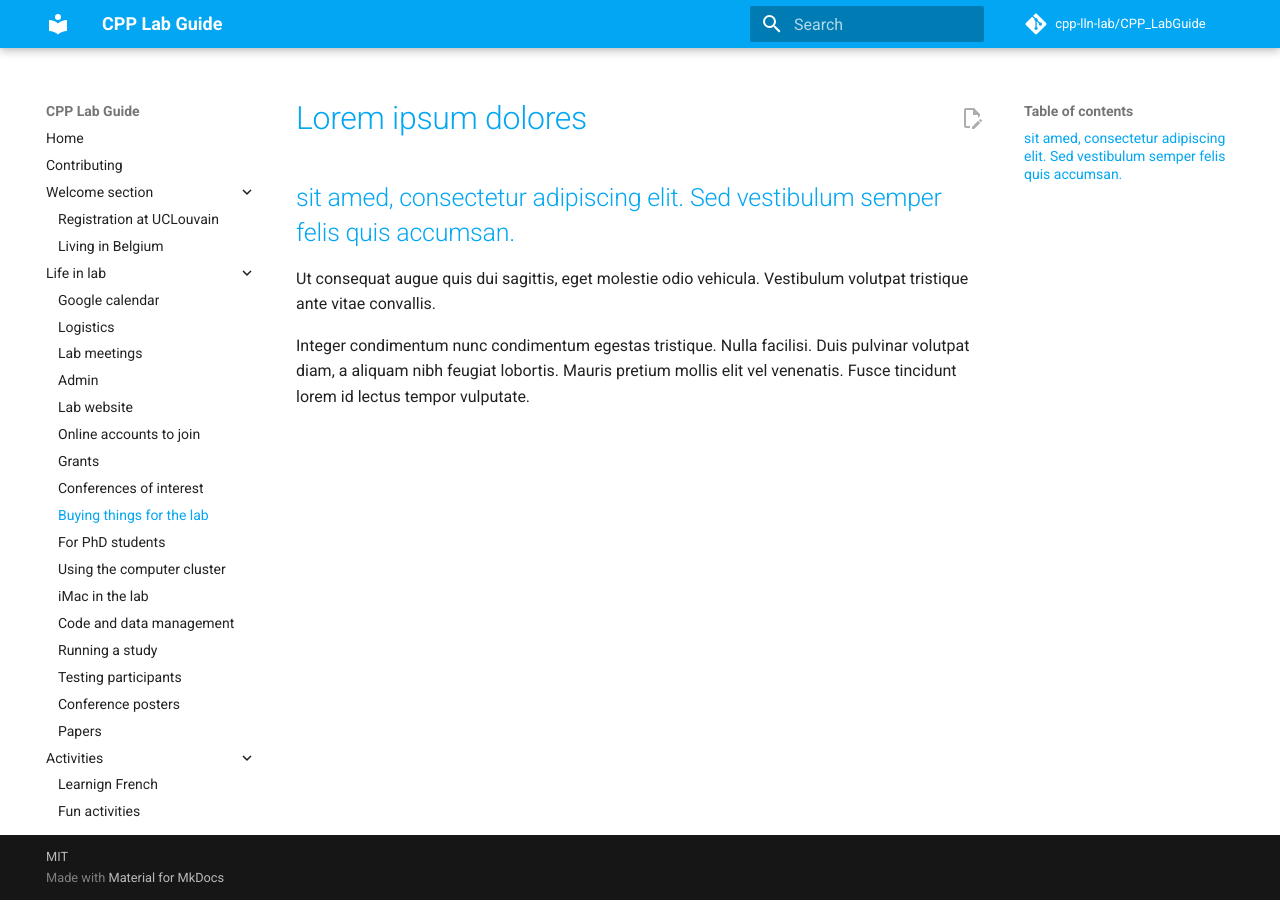
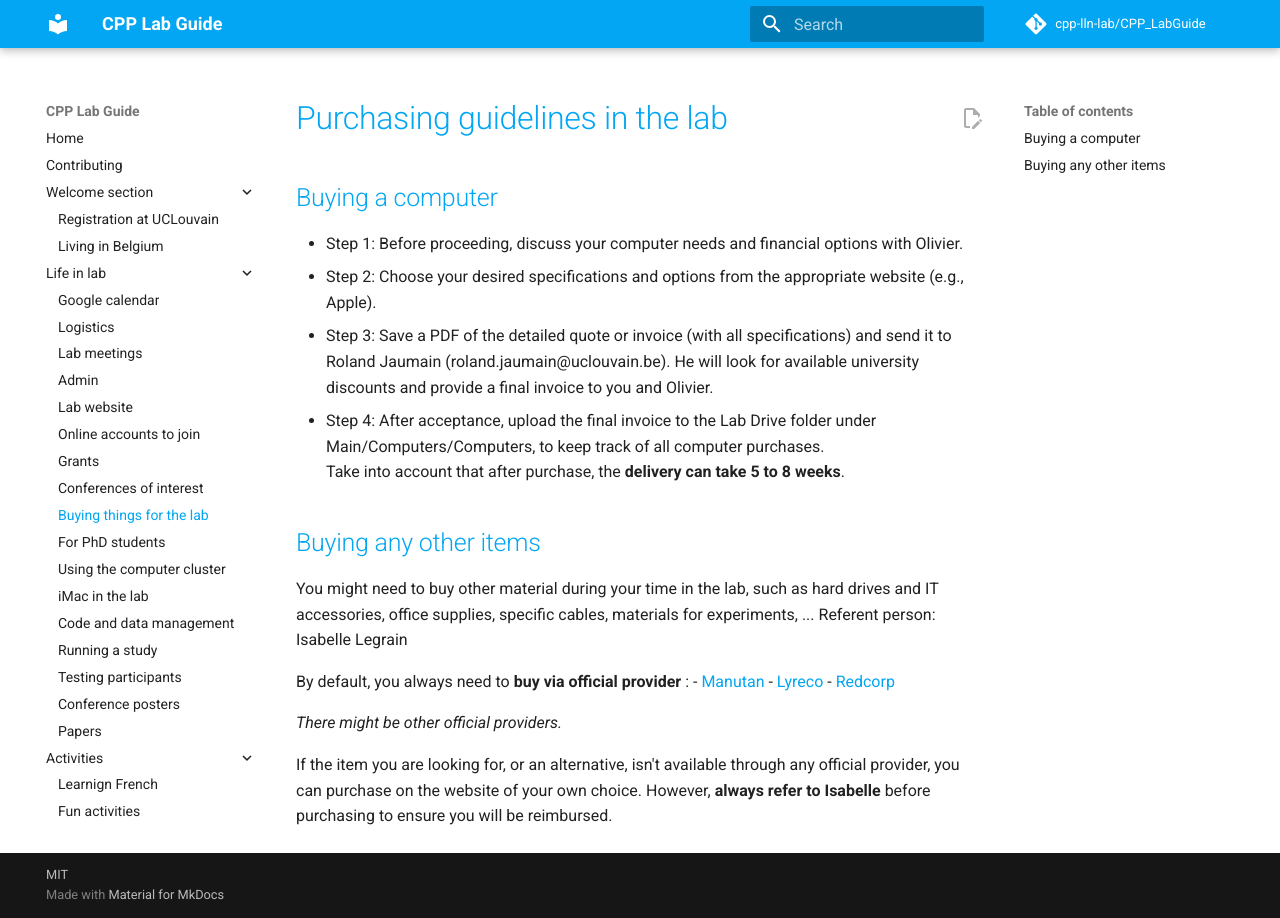
Before and after one commit to cpp-lln-lab/CPP_LabGuide, an MkDocs documentation site: the page built from doc/buying_things_for_the_lab.md, in a window 1280 px wide. Built offline with MkDocs 1.6.1 and Material for MkDocs 9.7.7, drawn with Linux system fonts in a browser that asks for light colours; comment, search, counter and statistics services are not loaded.

Commit message:
Update buying_things_for_the_lab.md
add text from gdoc
improve formulation and presentation

```diff
--- a/doc/buying_things_for_the_lab.md
+++ b/doc/buying_things_for_the_lab.md
@@ -1,10 +1,25 @@
-# Lorem ipsum dolores
+# Purchasing guidelines in the lab
 
 
-## sit amed, consectetur adipiscing elit. Sed vestibulum semper felis quis accumsan.
+## Buying a computer
 
 
+- Step 1: Before proceeding, discuss your computer needs and financial options with Olivier.
+- Step 2: Choose your desired specifications and options from the appropriate website (e.g., Apple).
+- Step 3: Save a PDF of the detailed quote or invoice (with all specifications) and send it to Roland Jaumain (roland.jaumain@uclouvain.be). He will look for available university discounts and provide a final invoice to you and Olivier.
+- Step 4: After acceptance, upload the final invoice to the Lab Drive folder under Main/Computers/Computers, to keep track of all computer purchases.
+Take into account that after purchase, the **delivery can take 5 to 8 weeks**.
 
-Ut consequat augue quis dui sagittis, eget molestie odio vehicula. Vestibulum volutpat tristique ante vitae convallis.
+## Buying any other items
 
-Integer condimentum nunc condimentum egestas tristique. Nulla facilisi. Duis pulvinar volutpat diam, a aliquam nibh feugiat lobortis. Mauris pretium mollis elit vel venenatis. Fusce tincidunt lorem id lectus tempor vulputate.
+You might need to buy other material during your time in the lab, such as hard drives and IT accessories, office supplies, specific cables, materials for experiments, ...
+Referent person: Isabelle Legrain
+
+By default, you always need to **buy via official provider** :
+- [Manutan](https://www.manutan.be/fr/mab?gclid=EAIaIQobChMI6qKmkJLn8QIVFpftCh1F2A1mEAAYASAAEgIzsPD_BwE)
+- [Lyreco](https://www.lyreco.com/webshop/FRBE/index.html)
+- [Redcorp](https://www.redcorp.com/)
+
+*There might be other official providers.*
+
+If the item you are looking for, or an alternative, isn't available through any official provider, you can purchase on the website of your own choice. However, **always refer to Isabelle** before purchasing to ensure you will be reimbursed.
```
